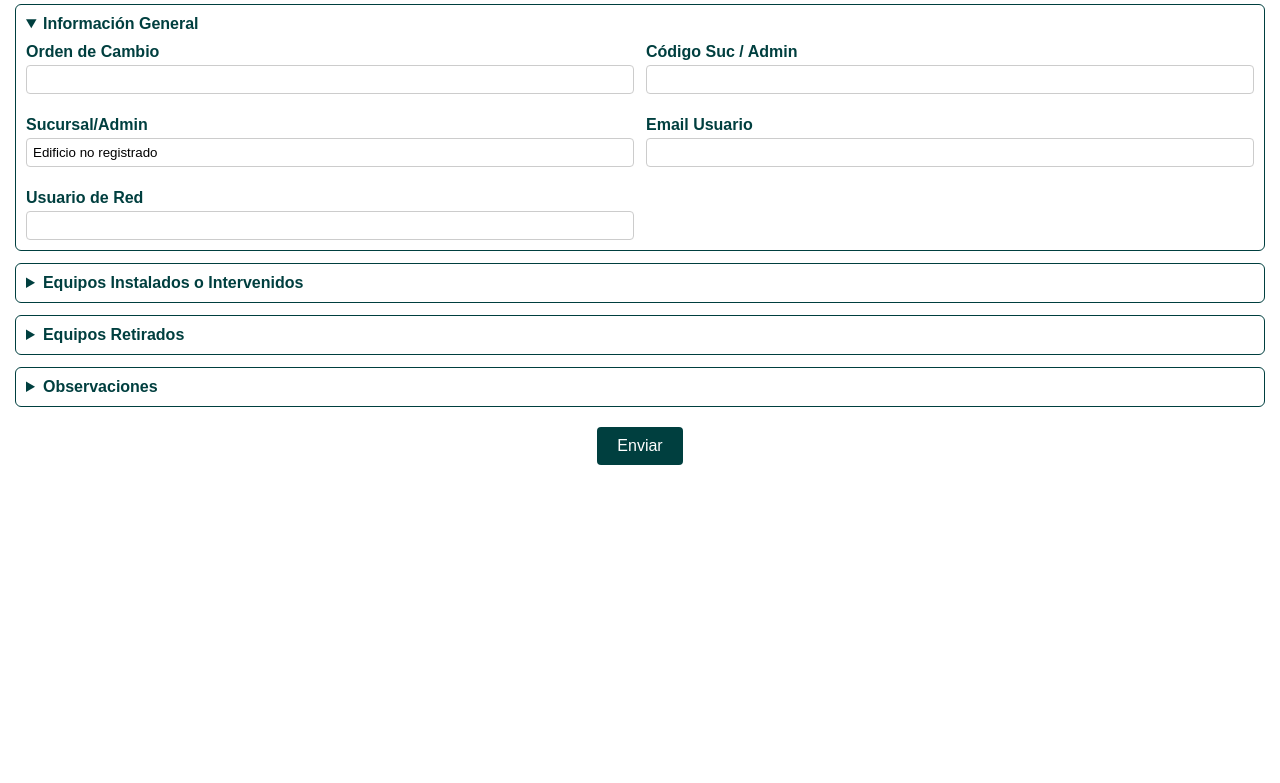
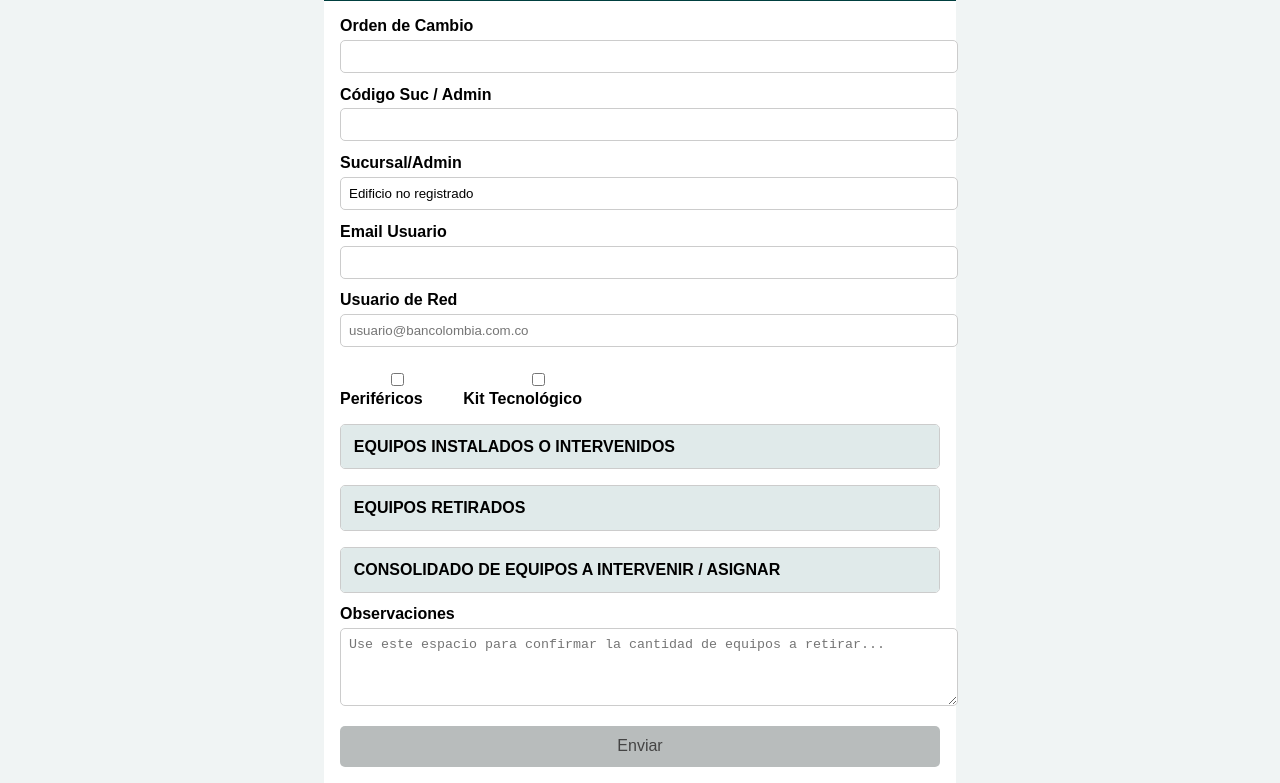
Before and after one commit to penajc/ActaEntregaServicio, a plain HTML site: page index.html in a window 1280 px wide. Shown: the part 59-842 px from the top of the page. Before the commit the page ends 800 px from the top, so only its background shows below. Drawn offline with Linux system fonts and the light colour scheme.

Commit message:
Update index.html

```diff
--- a/index.html
+++ b/index.html
@@ -2,151 +2,171 @@
 <html lang="es">
 <head>
   <meta charset="UTF-8" />
-  <meta name="viewport" content="width=device-width, initial-scale=1.0" />
+  <meta name="viewport" content="width=device-width, initial-scale=1.0"/>
   <title>Acta de Entrega del Servicio</title>
   <style>
     body {
-      font-family: Arial, sans-serif;
-      background-color: #ffffff;
+      font-family: sans-serif;
       margin: 0;
       padding: 0;
-      color: #003f3f;
+      background-color: #f0f4f4;
     }
-    header {
+    .container {
+      max-width: 600px;
+      margin: auto;
+      padding: 1rem;
+      background-color: #fff;
+    }
+    h2 {
       background-color: #003f3f;
       color: white;
-      padding: 15px;
+      padding: 1rem;
       text-align: center;
-      font-weight: bold;
-    }
-    section {
-      padding: 15px;
-    }
-    details {
-      margin-bottom: 12px;
-      border: 1px solid #003f3f;
-      border-radius: 6px;
-      padding: 10px;
-    }
-    summary {
-      font-weight: bold;
-      cursor: pointer;
-      color: #003f3f;
+      margin: -1rem -1rem 1rem -1rem;
     }
     label {
       display: block;
-      margin-top: 10px;
+      margin-top: 0.8rem;
       font-weight: bold;
     }
-    input[type="text"], select, textarea {
+    input, select, textarea {
       width: 100%;
-      padding: 6px;
-      margin-top: 4px;
-      box-sizing: border-box;
+      padding: 0.5rem;
+      margin-top: 0.3rem;
       border: 1px solid #ccc;
-      border-radius: 4px;
+      border-radius: 5px;
     }
-    .form-row {
-      display: grid;
-      grid-template-columns: 1fr 1fr;
-      gap: 12px;
+    .checkbox-group {
+      display: flex;
+      gap: 1rem;
+      margin-top: 0.5rem;
+    }
+    .accordion {
+      margin-top: 1rem;
+      border: 1px solid #ccc;
+      border-radius: 5px;
+      overflow: hidden;
+    }
+    .accordion-header {
+      background-color: #e0eaea;
+      padding: 0.8rem;
+      cursor: pointer;
+      font-weight: bold;
+    }
+    .accordion-content {
+      padding: 1rem;
+      display: none;
+      background-color: #fff;
+      border-top: 1px solid #ccc;
+    }
+    .accordion.active .accordion-content {
+      display: block;
+    }
+    table {
+      width: 100%;
+      margin-top: 1rem;
+      border-collapse: collapse;
+    }
+    th, td {
+      border: 1px solid #ccc;
+      padding: 0.5rem;
+      text-align: left;
+    }
+    .submit-btn {
+      background-color: #b8bcbc;
+      color: #444;
+      padding: 0.7rem;
+      width: 100%;
+      border: none;
+      margin-top: 1rem;
+      border-radius: 5px;
+      font-size: 1rem;
     }
     @media (max-width: 600px) {
-      .form-row {
-        grid-template-columns: 1fr;
+      .checkbox-group {
+        flex-direction: column;
       }
-    }
-    button {
-      background-color: #003f3f;
-      color: white;
-      padding: 10px 20px;
-      border: none;
-      border-radius: 4px;
-      font-size: 16px;
-      cursor: pointer;
-      display: block;
-      margin: 20px auto;
-    }
-    button:disabled {
-      background-color: #ccc;
-      cursor: not-allowed;
     }
   </style>
 </head>
 <body>
-  <header>ACTA DE ENTREGA DEL SERVICIO BANCOLOMBIA</header>
-  <section>
-    <details open>
-      <summary>Información General</summary>
-      <div class="form-row">
-        <div>
+  <form class="container">
+    <h2>ACTA DE ENTREGA DEL SERVICIO</h2>
+
     <label for="ordenCambio">Orden de Cambio</label>
-          <input type="text" id="ordenCambio" name="ordenCambio" />
+    <input type="text" id="ordenCambio" name="ordenCambio">
+
+    <label for="codSucursal">Código Suc / Admin</label>
+    <input type="text" id="codSucursal" name="codSucursal">
+
+    <label for="sucursalAdmin">Sucursal/Admin</label>
+    <input type="text" id="sucursalAdmin" name="sucursalAdmin" value="Edificio no registrado">
+
+    <label for="emailUsuario">Email Usuario</label>
+    <input type="email" id="emailUsuario" name="emailUsuario">
+
+    <label for="usuarioRed">Usuario de Red</label>
+    <input type="text" id="usuarioRed" name="usuarioRed" placeholder="usuario@bancolombia.com.co">
+
+    <div class="checkbox-group">
+      <label><input type="checkbox" name="perifericos"> Periféricos</label>
+      <label><input type="checkbox" name="kitTecnologico"> Kit Tecnológico</label>
     </div>
-        <div>
-          <label for="codSucursal">Código Suc / Admin</label>
-          <input type="text" id="codSucursal" name="codSucursal" />
-        </div>
-        <div>
-          <label for="sucursalAdmin">Sucursal/Admin</label>
-          <input type="text" id="sucursalAdmin" name="sucursalAdmin" value="Edificio no registrado" />
-        </div>
-        <div>
-            <label for="emailUsuario">Email Usuario</label>
-            <input type="text" id="emailUsuario" name="emailUsuario" />
-        </div>
-        <div>
-            <label for="usuarioRed">Usuario de Red</label>
-            <input type="text" id="usuarioRed" name="usuarioRed" />
+
+    <div class="accordion">
+      <div class="accordion-header">EQUIPOS INSTALADOS O INTERVENIDOS</div>
+      <div class="accordion-content">
+        <label>Placa</label><input type="text">
+        <label>Serial</label><input type="text">
+        <label>Tipo de equipo</label><input type="text">
+        <label>Hostname</label><input type="text">
+        <label>Ctlag</label><select><option value="">Seleccionar</option></select>
+        <label>System Role</label><select><option value="">Seleccionar</option></select>
       </div>
     </div>
-    </details>
 
-    <details>
-      <summary>Equipos Instalados o Intervenidos</summary>
-      <div class="form-row">
-        <div>
-          <label for="placa">Placa</label>
-          <input type="text" id="placa" />
-        </div>
-        <div>
-          <label for="serial">Serial</label>
-          <input type="text" id="serial" />
+    <div class="accordion">
+      <div class="accordion-header">EQUIPOS RETIRADOS</div>
+      <div class="accordion-content">
+        <label>Placa</label><input type="text">
+        <label>Serial</label><input type="text">
+        <label>Tipo de equipo</label><input type="text">
+        <label>Hostname</label><input type="text">
+        <label>Estado</label><select><option value="">Seleccionar</option></select>
+        <div class="checkbox-group">
+          <label><input type="checkbox" name="noRetira"> No se retira elemento</label>
+          <label><input type="checkbox" name="noAsigna"> No se asigna equipo</label>
         </div>
       </div>
-      <label for="tipoEquipo">Tipo de equipo</label>
-      <input type="text" id="tipoEquipo" />
-      <label for="hostname">Hostname</label>
-      <input type="text" id="hostname" />
-    </details>
+    </div>
 
-    <details>
-      <summary>Equipos Retirados</summary>
-      <div class="form-row">
-        <div>
-          <label for="placaR">Placa</label>
-          <input type="text" id="placaR" />
-        </div>
-        <div>
-          <label for="serialR">Serial</label>
-          <input type="text" id="serialR" />
+    <div class="accordion">
+      <div class="accordion-header">CONSOLIDADO DE EQUIPOS A INTERVENIR / ASIGNAR</div>
+      <div class="accordion-content">
+        <table>
+          <thead>
+            <tr><th>Elemento</th><th>Placa In</th><th>Serial In</th><th>Usuario</th></tr>
+          </thead>
+          <tbody>
+            <tr><td colspan="4">Sin datos aún</td></tr>
+          </tbody>
+        </table>
       </div>
     </div>
-      <label for="estado">Estado</label>
-      <select id="estado">
-        <option value="">Seleccione...</option>
-        <option value="bueno">Bueno</option>
-        <option value="dañado">Dañado</option>
-      </select>
-    </details>
 
-    <details>
-      <summary>Observaciones</summary>
     <label for="observaciones">Observaciones</label>
-      <textarea id="observaciones" rows="5"></textarea>
-    </details>
+    <textarea id="observaciones" rows="4" placeholder="Use este espacio para confirmar la cantidad de equipos a retirar..."></textarea>
 
-    <button type="submit">Enviar</button>
-  </section>
+    <button type="submit" class="submit-btn" disabled>Enviar</button>
+  </form>
+
+  <script>
+    const accordions = document.querySelectorAll('.accordion');
+    accordions.forEach(acc => {
+      acc.querySelector('.accordion-header').addEventListener('click', () => {
+        acc.classList.toggle('active');
+      });
+    });
+  </script>
 </body>
 </html>
```
Lines whose indentation alone changed are shown as unchanged.
